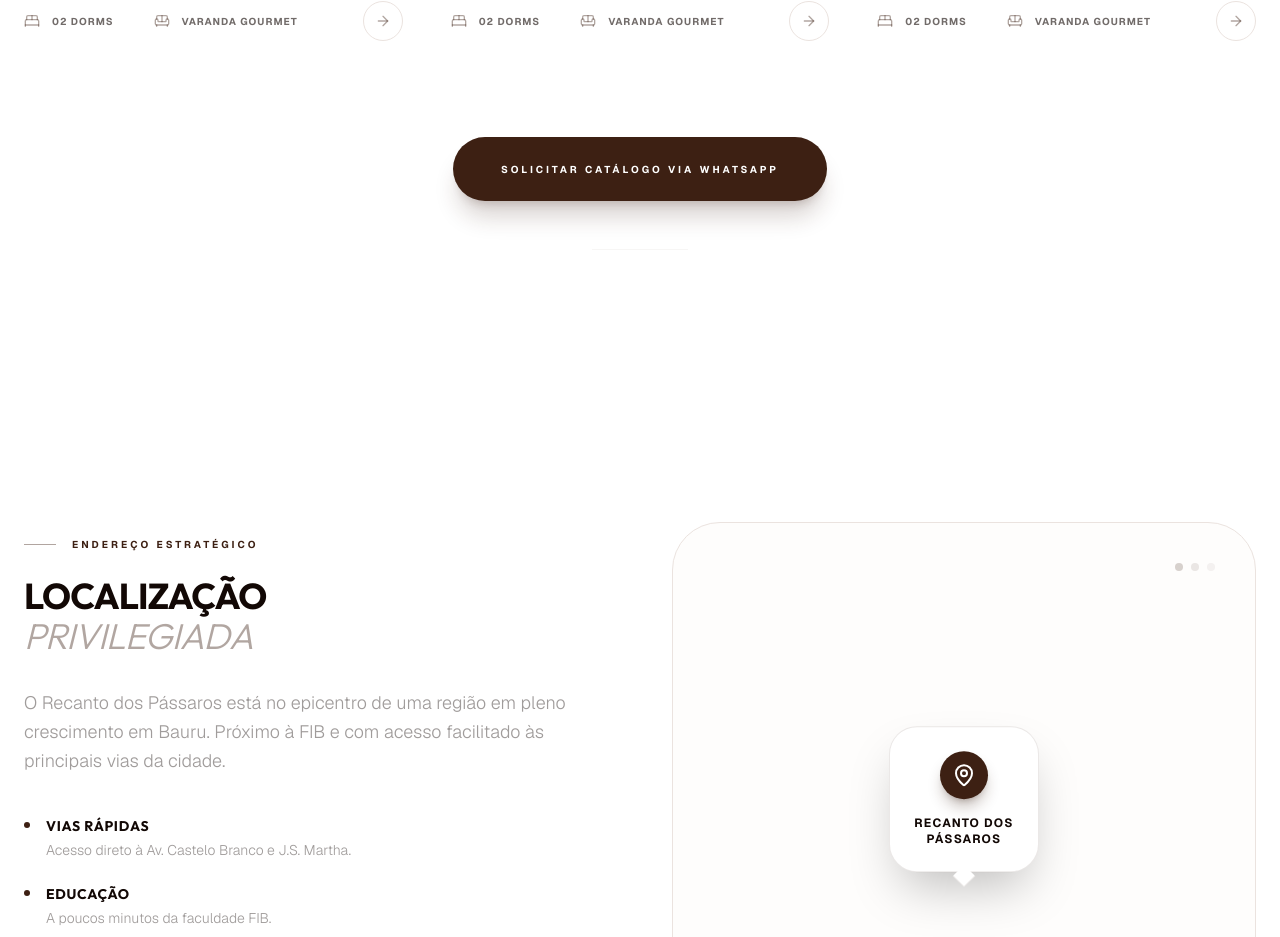
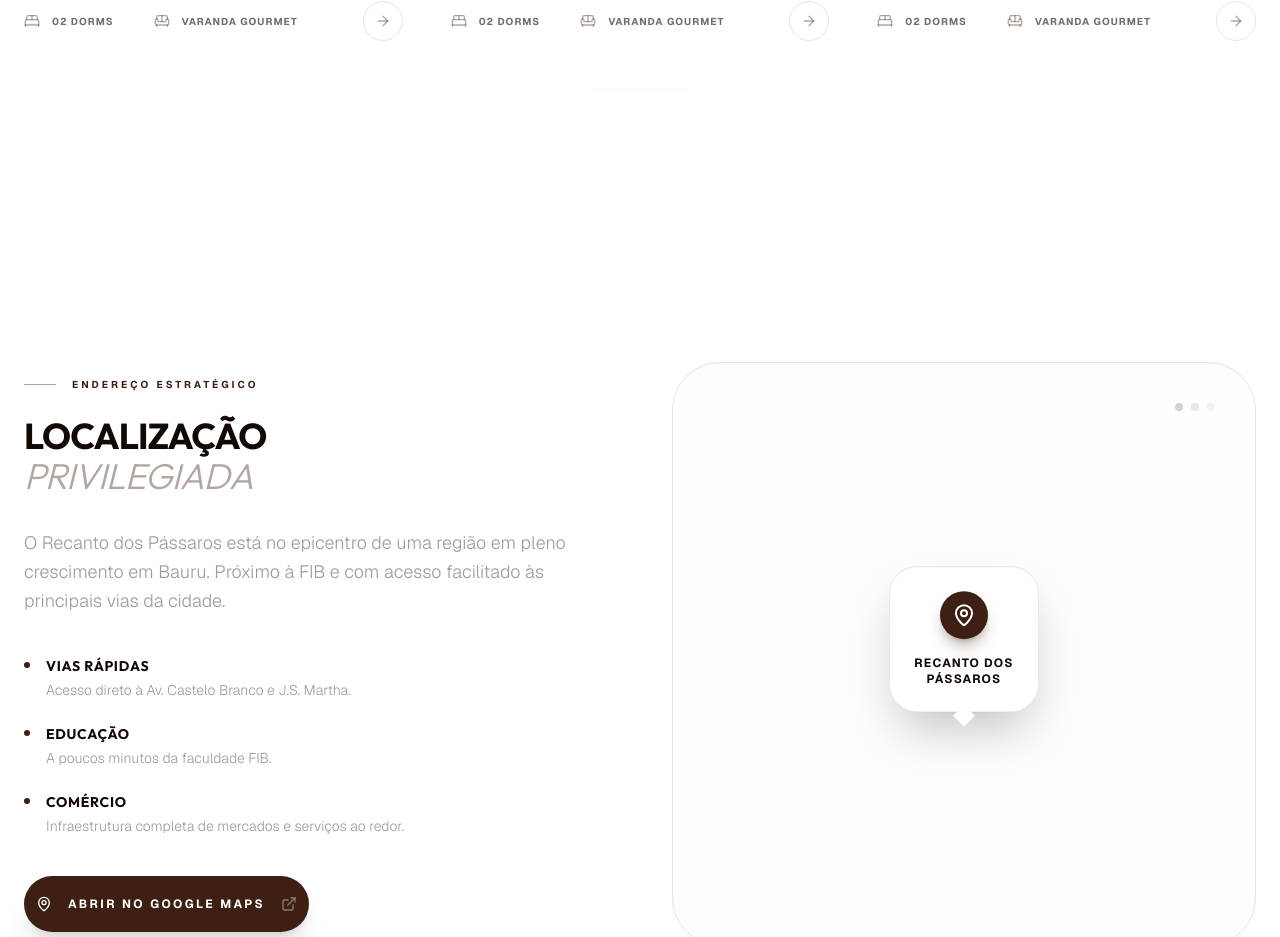
Before and after one commit to dnlortega/condominio, a Next.js app: page / in a window 1280 px wide. Shown: the part 3014-3951 px from the top of the page. Built offline with nearby package versions, Linux system fonts and the light colour scheme.

Commit message:
style: remove catalog request button from Plans component

```diff
--- a/components/Plans.tsx
+++ b/components/Plans.tsx
@@ -118,20 +118,7 @@ const Plans = () => {
                     ))}
                 </div>
 
-                <div className="mt-24 text-center">
-                    <Button
-                        asChild
-                        className="rounded-full px-12 py-8 bg-primary text-primary-foreground hover:bg-primary/90 transition-all text-[10px] uppercase tracking-[0.3em] font-bold group shadow-xl shadow-primary/20"
-                    >
-                        <a
-                            href="https://api.whatsapp.com/send?phone=5514997696946&text=Olá,%20gostaria%20de%20receber%20o%20book%20digital%20completo%20do%20Recanto%20dos%20Pássaros."
-                            target="_blank"
-                            rel="noopener noreferrer"
-                        >
-                            Solicitar Catálogo via WhatsApp
-                        </a>
-                    </Button>
-                </div>
+
             </div>
 
             <div className="section-divider mt-32 opacity-20" />
```
